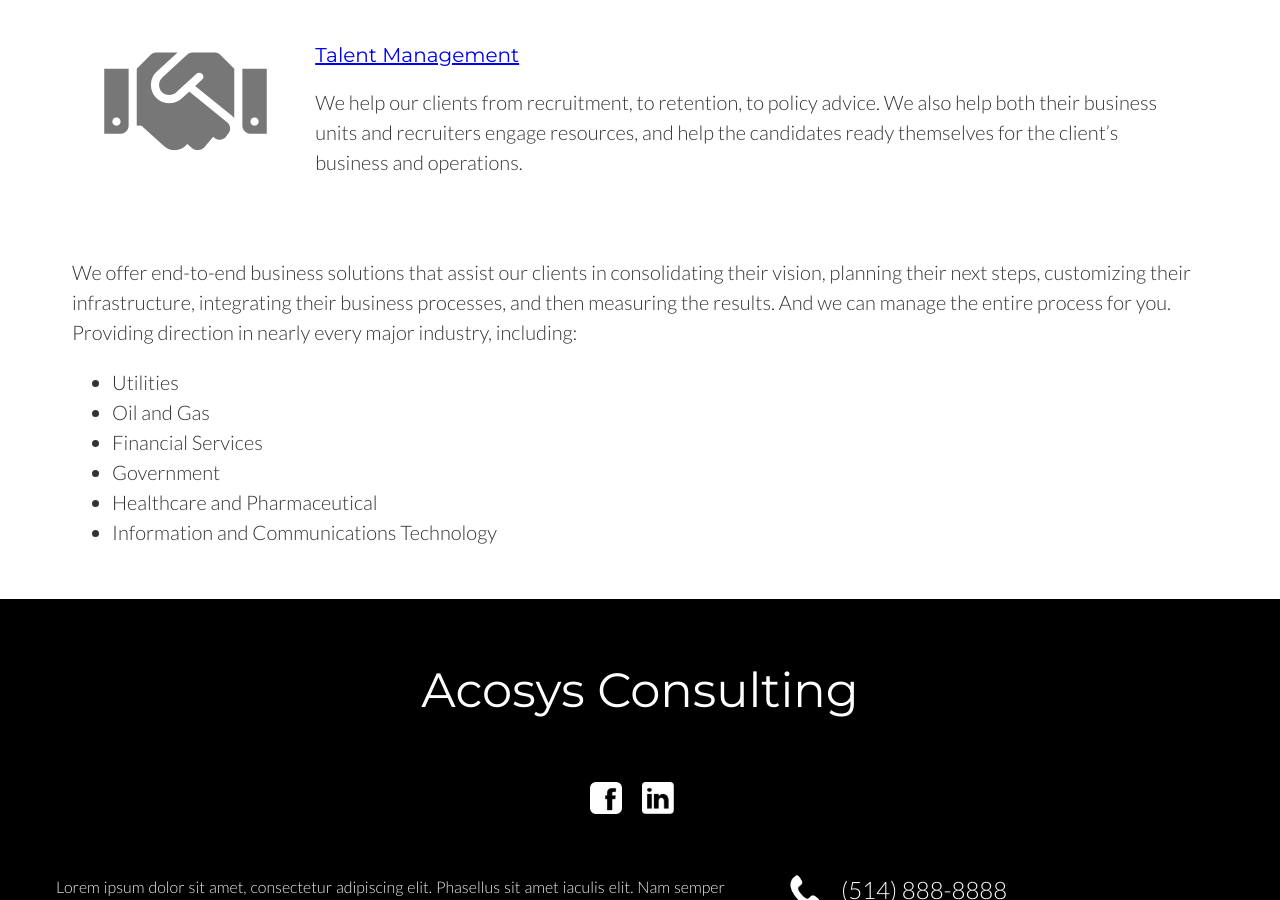
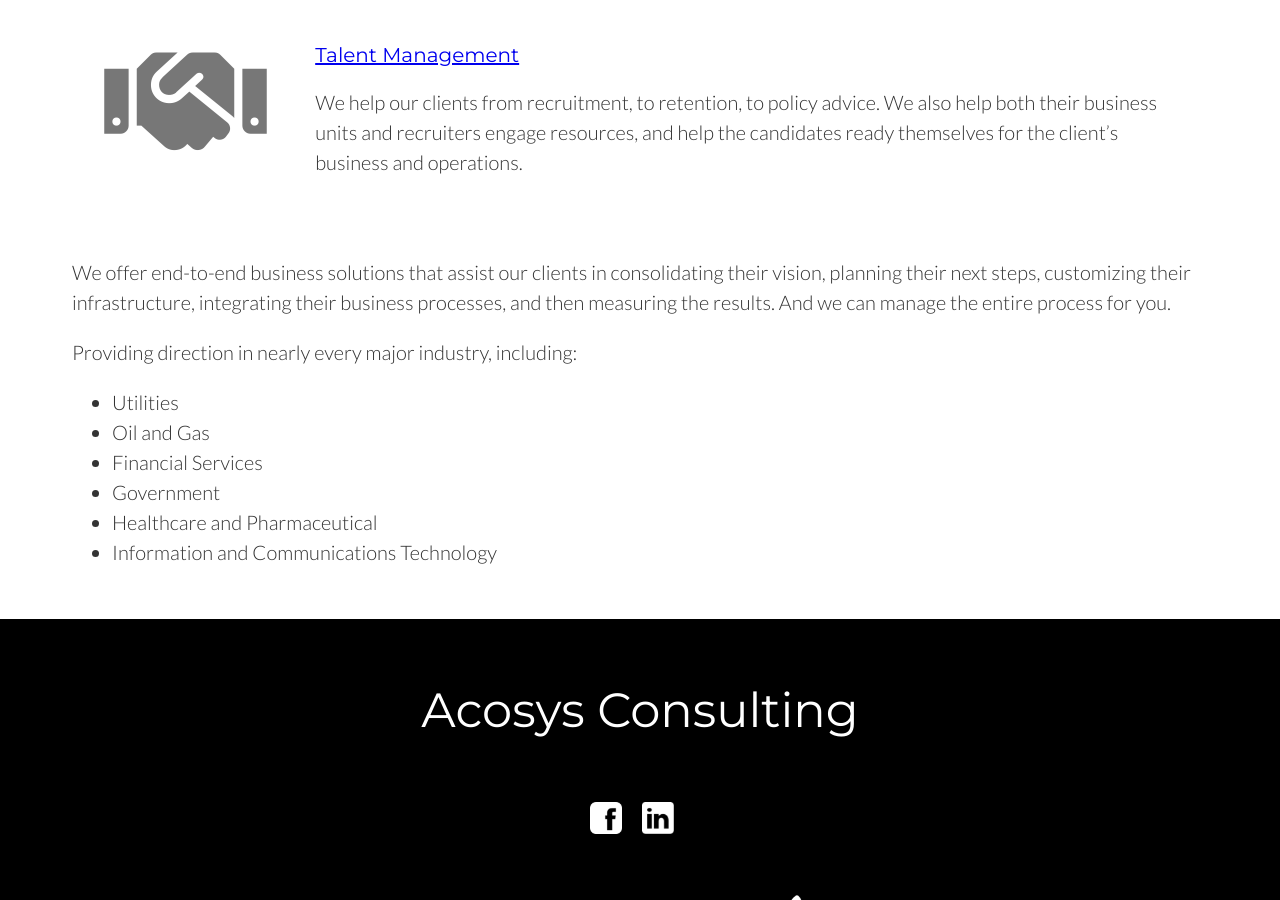
Before and after one commit to ouarez/acosys, a Jekyll site: the page built from services/services.md, in a window 1280 px wide and 900 px high, scrolled down 1333 px. Built offline with Jekyll 4.4.1, drawn with Linux system fonts in a browser that asks for light colours; nearby versions of some CDN libraries; a script that is not in the unit is left out.

Commit message:
Update Service Pages “services”

```diff
--- a/services/services.md
+++ b/services/services.md
@@ -1,56 +1,71 @@
 ---
+title: Our Services
 layout: services
-title: Our Services
 permalink: /services/
 description: '  Lorem ipsum dolor sit amet, consectetur adipiscing elit. Phasellus sit amet iaculis elit. Nam semper ut arcu non placerat. Praesent nibh massa varius.'
 cover_image: /img/cover2.jpg
 text_1: >-
-    ## Consulting with a Difference
+  ## Consulting with a Difference
 
-    Our clients are all different. They have diverse needs, which we address with custom-made solutions.
-    Providing direction is the golden thread that runs through our operations, and it’s why our clients come
-    to us.
+  Our clients are all different. They have diverse needs, which we address with
+  custom-made solutions. Providing direction is the golden thread that runs
+  through our operations, and it’s why our clients come to us.
 
-    ## Government Clients
+  ## Government Clients
 
-    We are qualified suppliers within the federal Tasks and Solutions Professional Services (TSPS)
-    procurement vehicle, holding both a Supply Arrangement and a Standing Offer. In addition, we are
-    qualified both as a standard supplier and as an Aboriginal supplier through the Procurement Strategy for Aboriginal Businesses (PSAB), which opens additional avenues of procurement for our government clients.
+  We are qualified suppliers within the federal Tasks and Solutions Professional
+  Services (TSPS) procurement vehicle, holding both a Supply Arrangement and a
+  Standing Offer. In addition, we are qualified both as a standard supplier and
+  as an Aboriginal supplier through the Procurement Strategy for Aboriginal
+  Businesses (PSAB), which opens additional avenues of procurement for our
+  government clients.
 
-    ## Service streams
+  ## Service streams
 
-    **We offer three streams of service:**
+  **We offer three streams of service:**
+service:
+  - desc: >-
+      Effective management demands continuous improvement, especially in today's
+      business world, where change is constant. You may need unique expertise:
+      that’s what we’re here for.
+    icon: lightbulb
+    link: /services/business-solutions
+    title: Business Solutions
+  - desc: >-
+      You need the best infrastructure you can get. When it comes to a tight
+      delivery, so much can depend on a seamless, up-to-date combination of
+      software and hardware that responds directly to your needs.
+    icon: cog
+    link: /services/technology-integration
+    title: Technology Integration
+  - desc: >-
+      We help our clients from recruitment, to retention, to policy advice. We
+      also help both their business units and recruiters engage resources, and
+      help the candidates ready themselves for the client’s business and
+      operations.
+    icon: handshake
+    link: /services/talent-management
+    title: Talent Management
+text_2: >-
+  We offer end-to-end business solutions that assist our clients in
+  consolidating their vision, planning their next steps, customizing their
+  infrastructure, integrating their business processes, and then measuring the
+  results. And we can manage the entire process for you.
 
-service:
-  - icon: lightbulb
-    title: Business Solutions
-    link: /services/business-solutions
-    desc: >-
-      Effective management demands continuous improvement, especially in today's business world, where change is constant. You may need unique expertise: that’s what we’re here for.
-  - icon: cog
-    title: Technology Integration
-    link: /services/technology-integration
-    desc: >-
-      You need the best infrastructure you can get. When it comes to a
-      tight delivery, so much can depend on a seamless, up-to-date combination of software and
-      hardware that responds directly to your needs.
-  - icon: handshake
-    title: Talent Management
-    link: /services/talent-management
-    desc: >-
-      We help our clients from recruitment, to retention, to policy advice.
-      We also help both their business units and recruiters engage resources, and help the
-      candidates ready themselves for the client’s business and operations.
-text_2: >-
-    We offer end-to-end business solutions that assist our clients in consolidating their vision, planning
-    their next steps, customizing their infrastructure, integrating their business processes, and then
-    measuring the results. And we can manage the entire process for you.
 
-    Providing direction in nearly every major industry, including:
-      - Utilities
-      - Oil and Gas
-      - Financial Services
-      - Government
-      - Healthcare and Pharmaceutical
-      - Information and Communications Technology
+
+  Providing direction in nearly every major industry, including:
+
+
+  * Utilities
+
+  * Oil and Gas
+
+  * Financial Services
+
+  * Government
+
+  * Healthcare and Pharmaceutical
+
+  * Information and Communications Technology
 ---
```
